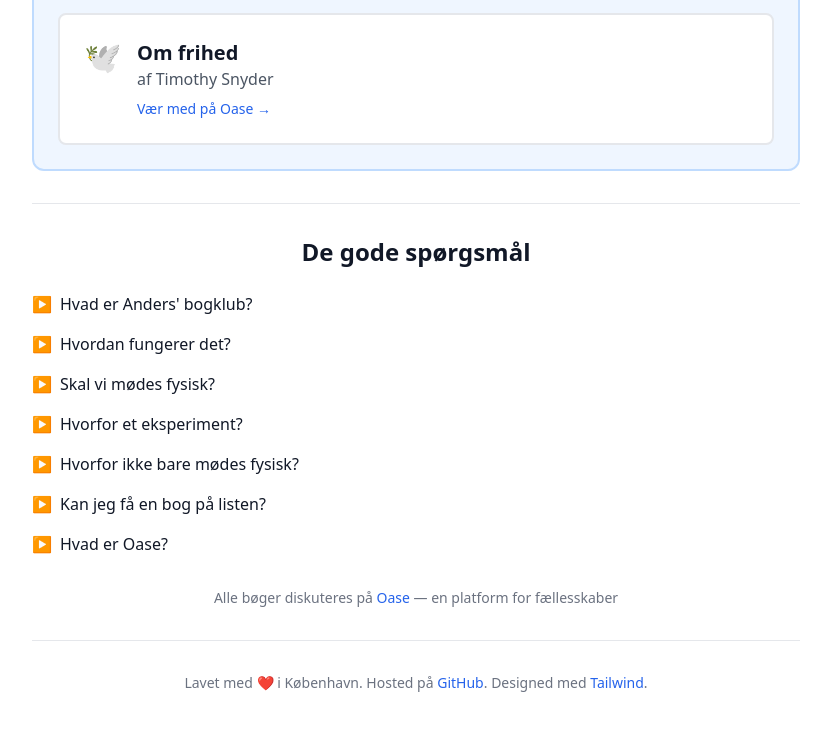
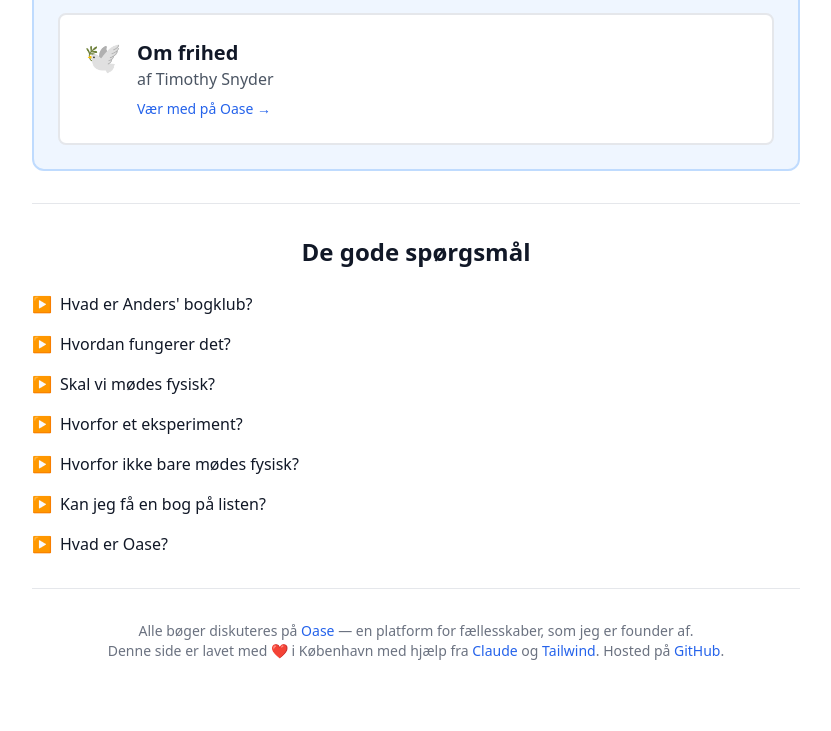
Before and after one commit to anderslemke/bogklub, a plain HTML site: page index.html in a window 1280 px wide. Shown: the part 859-1590 px from the top of the page, without its empty margins (224-1055 px from the left). After the commit the page ends 1568 px from the top, so only its background shows below. Drawn offline with nearby package versions, Linux system fonts and the light colour scheme.

Commit message:
Update footer with Oase founder note and Claude credit

```diff
--- a/index.html
+++ b/index.html
@@ -200,21 +200,21 @@
             </div>
         </div>
 
+        <footer class="mt-12 pt-8 border-t border-gray-200 dark:border-gray-700 text-center text-sm text-gray-500 dark:text-gray-400">
+
             <div class="text-center text-sm text-gray-500 dark:text-gray-400">
                 <p>
                     Alle bøger diskuteres på
                     <a href="https://oase.app" class="text-blue-600 dark:text-blue-400 hover:underline font-medium">
                         Oase
                     </a>
-                — en platform for fællesskaber
+                    — en platform for fællesskaber, som jeg er founder af.
                 </p>
             </div>
-
-        <footer class="mt-12 pt-8 border-t border-gray-200 dark:border-gray-700 text-center text-sm text-gray-500 dark:text-gray-400">
             <p>
-                Lavet med ❤️  i København.
+                Denne side er lavet med ❤️  i København
+                med hjælp fra <a href="https://www.claude.com/product/claude-code" class="text-blue-600 dark:text-blue-400 hover:underline">Claude</a> og <a href="https://tailwindcss.com" class="text-blue-600 dark:text-blue-400 hover:underline">Tailwind</a>.
                 Hosted på <a href="https://github.com/anderslemke/bogklub" class="text-blue-600 dark:text-blue-400 hover:underline">GitHub</a>.
-                Designed med <a href="https://tailwindcss.com" class="text-blue-600 dark:text-blue-400 hover:underline">Tailwind</a>.
             </p>
         </footer>
 
```
Lines whose indentation alone changed are shown as unchanged.
